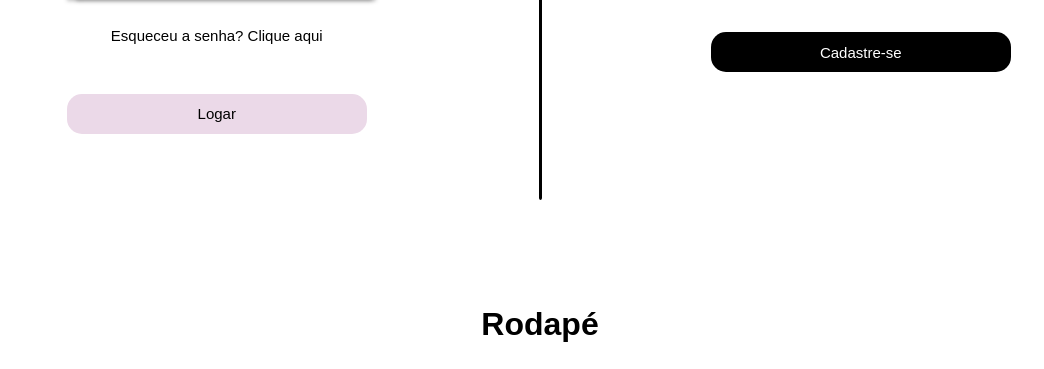
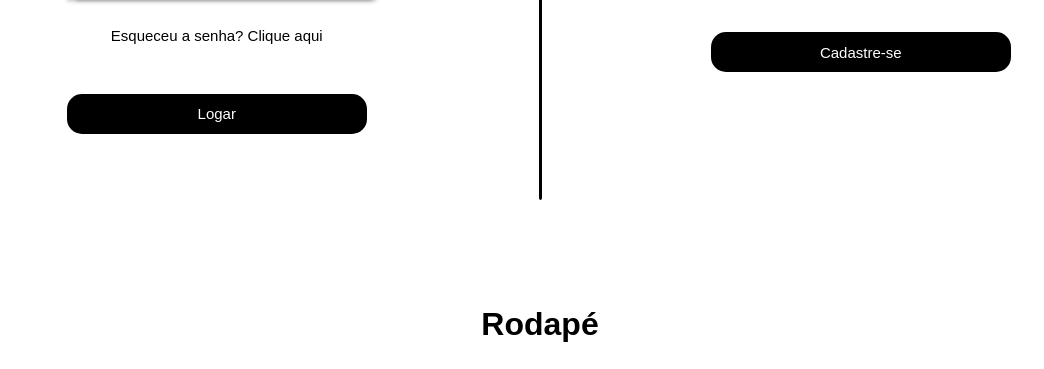
Before and after one commit to ShiroiGure/tcc-estoque, a plain HTML site: page front-end/index.html in a window 1280 px wide. Shown: the part 431-800 px from the top of the page, without its empty margins (100-1144 px from the left). Drawn offline with Linux system fonts and the light colour scheme.

Commit message:
alteraçõeszinhas

```diff
--- a/front-end/css/style.css
+++ b/front-end/css/style.css
@@ -234,16 +234,7 @@ input{
 }
 
 .cad2 input{
-    font-family: 'Poppins', sans-serif;
-    font-style: normal;
-    margin-top: 50px;
-    width: 300px;
-    height: 40px;
-    text-align: center;
-    font-size: 15px;
-    border-radius: 15px;
-    background: #EBD9E8 40%;
-    border: 0;
+
 }
 .cad2 {
     font-family: 'Poppins', sans-serif;
@@ -255,6 +246,23 @@ input{
     font-size: 15px;
     border-radius: 15px;
     border: 0;
+}
+.cad2 button{
+    font-family: 'Poppins', sans-serif;
+    font-style: normal;
+    margin-top: 50px;
+    width: 300px;
+    height: 40px;
+    text-align: center;
+    font-size: 15px;
+    border-radius: 15px;
+    background: #000000 40%;
+    color: #FFFFFF;
+    border: none
+}
+.cad2 button:hover {
+    background:  #EBD9E8 40%;
+    color: #000000
 }
 
 .cad3 button{
--- a/front-end/index.html
+++ b/front-end/index.html
@@ -74,7 +74,7 @@
 
     <main>
         <div class="login">
-            <form action="" method="get" id="entrar">
+            <form action="" method="post" id="entrar">
 
                 <div class="t">
 
@@ -96,7 +96,7 @@
 
                 <div class="cad2">
                 <a href=""> Esqueceu a senha? Clique aqui </a>
-                <input type="button" value="Logar">
+                <br><button> Logar</button>
             </div>
             </div>
 
```
